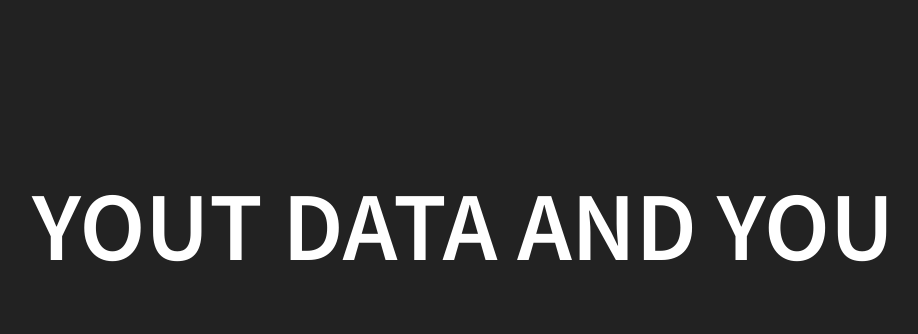
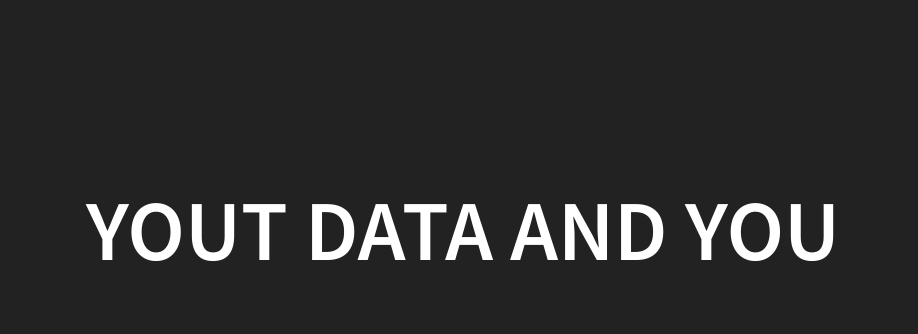
Before and after one commit to benfoxall/talks-datavis, a plain HTML site: page index.html in a window 1280 px wide. Shown: the part 138-472 px from the top of the page, without its empty margins (177-1095 px from the left). Drawn offline with Linux system fonts and the light colour scheme.

Commit message:
ready to go

```diff
--- a/index.html
+++ b/index.html
@@ -44,6 +44,9 @@
 				history: true,
 				center: true,
 
+				width: 1280,
+				height: 720,
+
 				transition: 'slide',
 
 				// Optional reveal.js plugins
```
